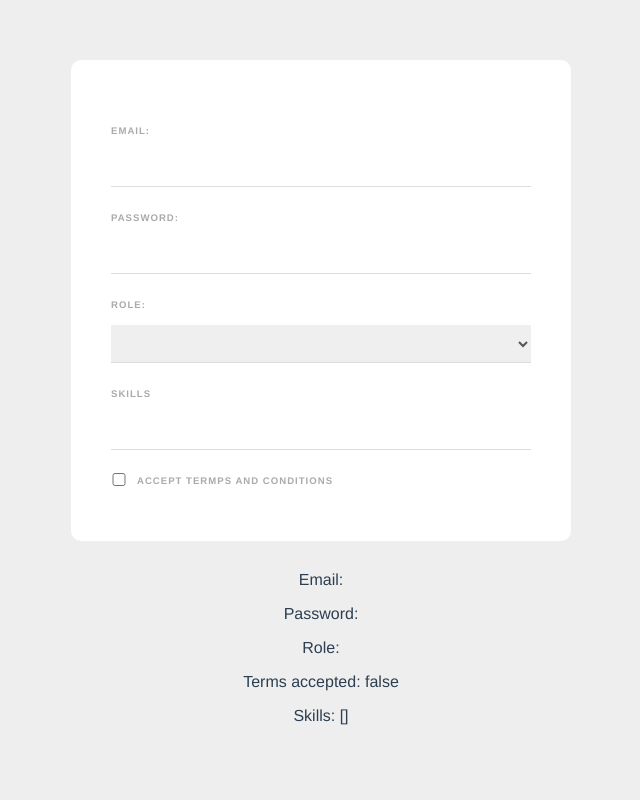
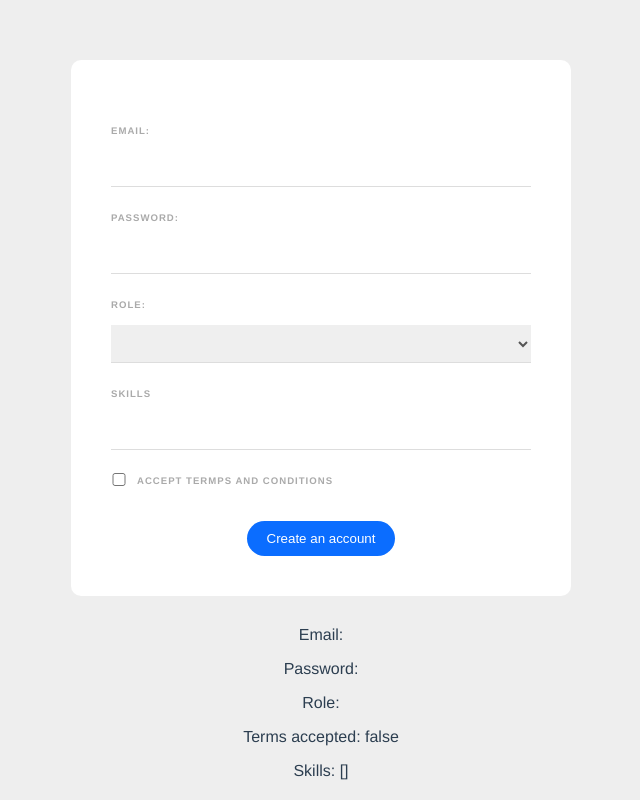
Before and after one commit to motonim/vue-web-form, a Vue app: page / in a window 1280 px wide. Shown: the whole page, without its empty margins (319-959 px from the left). Built offline with nearby package versions, Linux system fonts and the light colour scheme.

Commit message:
submitting the form

```diff
--- a/src/components/SignUpForm.vue
+++ b/src/components/SignUpForm.vue
@@ -1,11 +1,12 @@
 <template>
-  <form action="">
+  <form action="" @submit.prevent="handleSubmit">
     <label for="">Email:</label>
     <input type="email" required v-model="email">
     <!-- v-model binds data in two ways, meaning in this case, input and data are connected so if you changed values inside data, it will be affected to input and vice versa. -->
 
     <label for="">Password:</label>
     <input type="password" required v-model="password">
+    <div v-if="passwordError" class="error">{{  passwordError }}</div>
 
     <label for="">Role:</label>
     <select name="" id="" v-model="role">
@@ -22,6 +23,10 @@
     <div class="terms">
         <input type="checkbox" v-model="terms" required>
         <label for="">Accept termps and conditions</label>
+    </div>
+
+    <div class="submit">
+        <button>Create an account</button>
     </div>
 
     <!-- <div class="">
@@ -55,7 +60,8 @@
             terms: false,
             // names: [],
             tempSkill: '',
-            skills: []
+            skills: [],
+            passwordError: ''
         }
     },
     methods: {
@@ -72,6 +78,19 @@
             this.skills = this.skills.filter((item) => {
                 return item !== skill
             } )
+        },
+        handleSubmit() {
+            //validate Password
+            this.passwordError = this.password.length > 5 ? '' : 'Password must be at least 6 chars long'
+
+            if(!this.passwordError) {
+                // make request to database to save user
+                console.log('email: ', this.email)
+                console.log('password: ', this.password)
+                console.log('role: ', this.role)
+                console.log('skills: ', this.skills)
+                console.log('terms accepted: ', this.terms)
+            }
         }
     }
 }
@@ -123,4 +142,21 @@
     color: #777;
     cursor: pointer;
   }
+  button {
+    background: #0b6dff;
+    border: 0;
+    padding: 10px 20px;
+    margin-top: 20px;
+    color: white;
+    border-radius: 20px;
+  }
+  .submit {
+    text-align: center;
+  }
+  .error {
+    color: #ff0062;
+    margin-top: 10px;
+    font-size: 0.8em;
+    font-weight: bold;
+  }
 </style>
```
